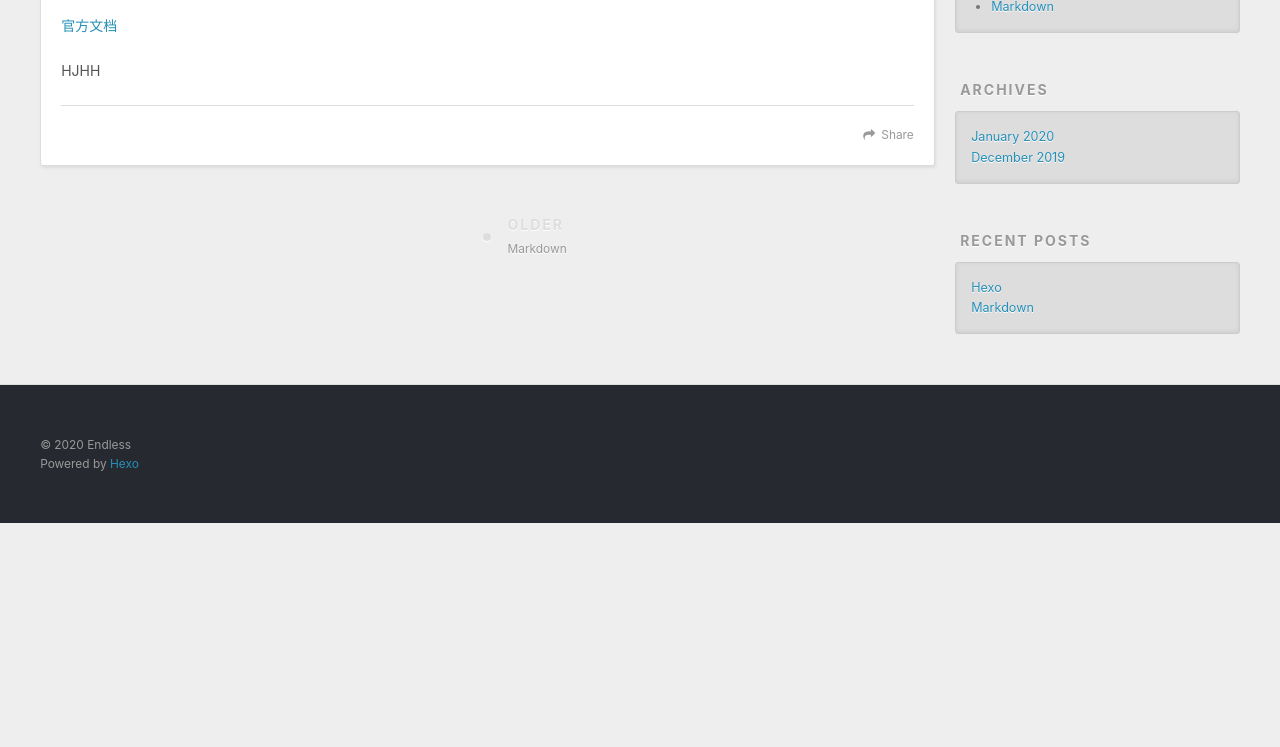
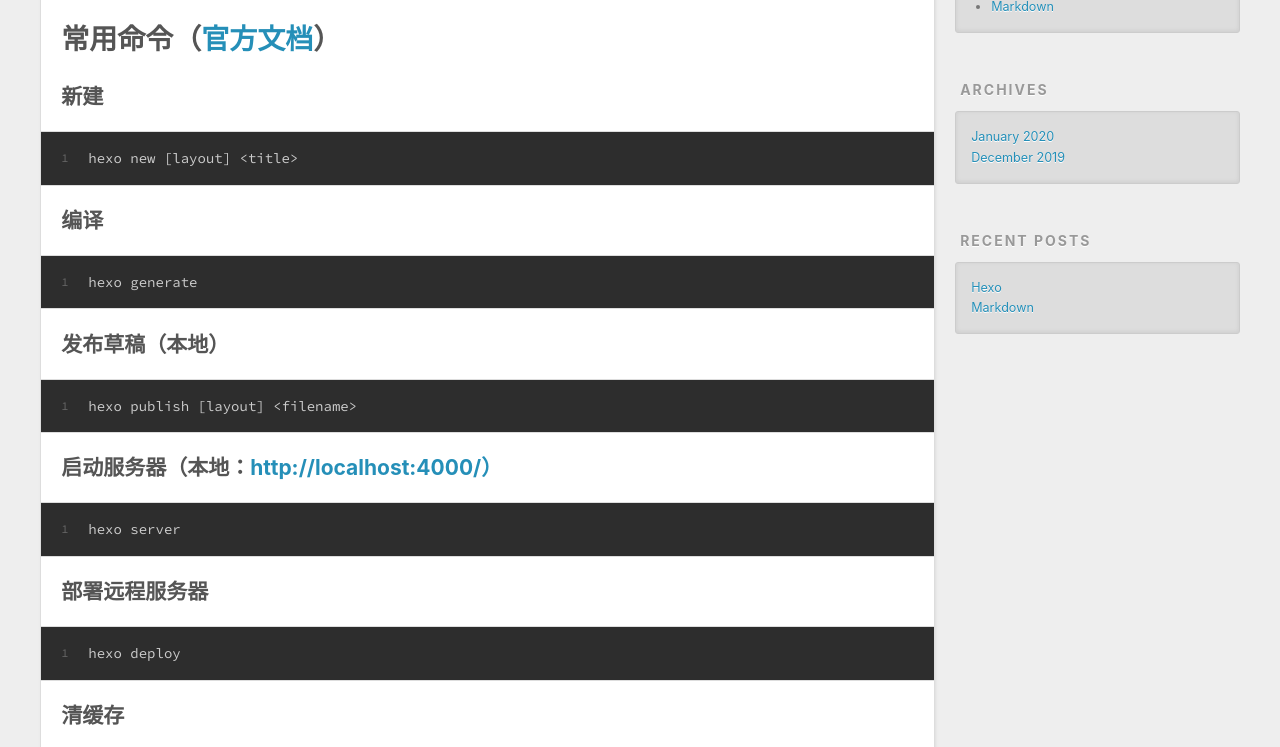
Before and after one commit to Endless1218/Endless1218.github.io, a plain HTML site: page 2020/01/21/Hexo/index.html in a window 1280 px wide. Shown: the part 438-1185 px from the top of the page. Before the commit the page ends 961 px from the top, so only its background shows below. Drawn offline with nearby package versions, Linux system fonts and the light colour scheme.

Commit message:
Site updated: 2020-03-31 15:44:23

```diff
--- a/2020/01/21/Hexo/index.html
+++ b/2020/01/21/Hexo/index.html
@@ -7,14 +7,14 @@
 
   <title>Hexo | Hexo</title>
   <meta name="viewport" content="width=device-width, initial-scale=1, maximum-scale=1">
-  <meta name="description" content="官方文档 HJHH">
+  <meta name="description" content="常用命令（官方文档）新建1hexo new [layout] &amp;lt;title&amp;gt;  编译1hexo generate  发布草稿（本地）1hexo publish [layout] &amp;lt;filename&amp;gt;  启动服务器（本地：http:&#x2F;&#x2F;localhost:4000&#x2F;）1hexo server  部署远程服务器1hexo deploy  清缓存1hexo clean">
 <meta property="og:type" content="article">
 <meta property="og:title" content="Hexo">
 <meta property="og:url" content="http:&#x2F;&#x2F;yoursite.com&#x2F;2020&#x2F;01&#x2F;21&#x2F;Hexo&#x2F;index.html">
 <meta property="og:site_name" content="Hexo">
-<meta property="og:description" content="官方文档 HJHH">
+<meta property="og:description" content="常用命令（官方文档）新建1hexo new [layout] &amp;lt;title&amp;gt;  编译1hexo generate  发布草稿（本地）1hexo publish [layout] &amp;lt;filename&amp;gt;  启动服务器（本地：http:&#x2F;&#x2F;localhost:4000&#x2F;）1hexo server  部署远程服务器1hexo deploy  清缓存1hexo clean">
 <meta property="og:locale" content="ch">
-<meta property="og:updated_time" content="2020-03-18T08:59:50.957Z">
+<meta property="og:updated_time" content="2020-03-18T09:27:27.300Z">
 <meta name="twitter:card" content="summary">
 
     <link rel="alternate" href="/atom.xml" title="Hexo" type="application/atom+xml">
@@ -88,13 +88,22 @@
 
     <div class="article-entry" itemprop="articleBody">
 
-        <p><a href="https://hexo.io/zh-cn/docs/" target="_blank" rel="noopener">官方文档</a></p>
-<p>HJHH</p>
+        <h1 id="常用命令（官方文档）"><a href="#常用命令（官方文档）" class="headerlink" title="常用命令（官方文档）"></a>常用命令（<a href="https://hexo.io/zh-cn/docs/commands/" target="_blank" rel="noopener">官方文档</a>）</h1><h2 id="新建"><a href="#新建" class="headerlink" title="新建"></a>新建</h2><figure class="highlight bash"><table><tr><td class="gutter"><pre><span class="line">1</span><br></pre></td><td class="code"><pre><span class="line">hexo new [layout] &lt;title&gt;</span><br></pre></td></tr></table></figure>
+
+<h2 id="编译"><a href="#编译" class="headerlink" title="编译"></a>编译</h2><figure class="highlight shell"><table><tr><td class="gutter"><pre><span class="line">1</span><br></pre></td><td class="code"><pre><span class="line">hexo generate</span><br></pre></td></tr></table></figure>
+
+<h2 id="发布草稿（本地）"><a href="#发布草稿（本地）" class="headerlink" title="发布草稿（本地）"></a>发布草稿（本地）</h2><figure class="highlight shell"><table><tr><td class="gutter"><pre><span class="line">1</span><br></pre></td><td class="code"><pre><span class="line">hexo publish [layout] &lt;filename&gt;</span><br></pre></td></tr></table></figure>
+
+<h2 id="启动服务器（本地：http-localhost-4000-）"><a href="#启动服务器（本地：http-localhost-4000-）" class="headerlink" title="启动服务器（本地：http://localhost:4000/）"></a>启动服务器（本地：<a href="http://localhost:4000/）" target="_blank" rel="noopener">http://localhost:4000/）</a></h2><figure class="highlight shell"><table><tr><td class="gutter"><pre><span class="line">1</span><br></pre></td><td class="code"><pre><span class="line">hexo server</span><br></pre></td></tr></table></figure>
+
+<h2 id="部署远程服务器"><a href="#部署远程服务器" class="headerlink" title="部署远程服务器"></a>部署远程服务器</h2><figure class="highlight shell"><table><tr><td class="gutter"><pre><span class="line">1</span><br></pre></td><td class="code"><pre><span class="line">hexo deploy</span><br></pre></td></tr></table></figure>
+
+<h2 id="清缓存"><a href="#清缓存" class="headerlink" title="清缓存"></a>清缓存</h2><figure class="highlight shell"><table><tr><td class="gutter"><pre><span class="line">1</span><br></pre></td><td class="code"><pre><span class="line">hexo clean</span><br></pre></td></tr></table></figure>
 
 
     </div>
     <footer class="article-footer">
-      <a data-url="http://yoursite.com/2020/01/21/Hexo/" data-id="ck7x3jmx300006tcl219lem2v" class="article-share-link">Share</a>
+      <a data-url="http://yoursite.com/2020/01/21/Hexo/" data-id="ck8fli5ap0000w2cl2s5ph0bt" class="article-share-link">Share</a>
 
 
     </footer>
```
Also changed, not shown: 2019/12/30/Markdown/index.html (+2 -2 lines), index.html (+13 -4 lines).
